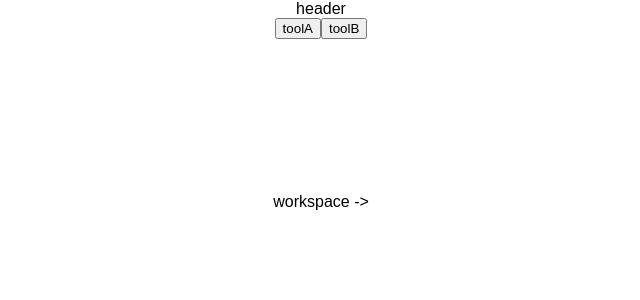
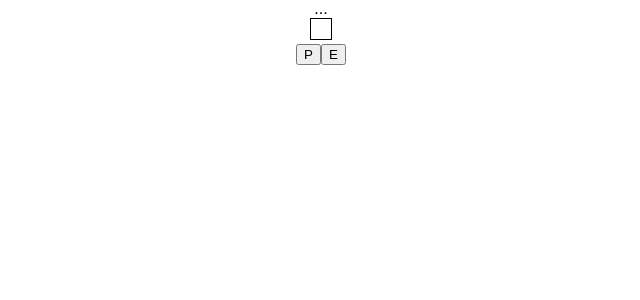
Before and after one commit to lean8086/wunderpaint, a React (Create React App) app: page / in a window 1280 px wide. Shown: the top 300 px of the page, without its empty margins (319-959 px from the left). Built offline with nearby package versions, Linux system fonts and the light colour scheme.

Commit message:
Workable tools

```diff
--- a/src/App.js
+++ b/src/App.js
@@ -1,5 +1,4 @@
 import React, { Component } from 'react';
-import logo from './logo.svg';
 import './App.css';
 
 import Header from './Header';
--- a/src/Header/index.js
+++ b/src/Header/index.js
@@ -1,5 +1,5 @@
 import React from 'react';
 
 export default () => (
-  <div>header</div>
+  <div>...</div>
 );
--- a/src/Workspace/Canvas.js
+++ b/src/Workspace/Canvas.js
@@ -3,14 +3,22 @@ import React, { Component } from 'react';
 import Layer from './Layer';
 
 class Canvas extends Component {
-  algo() {
-    console.log(this.props.selectedTool);
+  // constructor(props) {
+  //   super(props);
+  //   // this.layers = [];
+  // }
+
+  handleClick() {
+    this.props.selectedTool.handleClick({
+      layers: this.layer,
+      selectedLayer: this.layer,
+    });
   }
 
   render() {
     return (
-      <div onClick={() => this.algo()}>
-        <Layer />
+      <div onClick={() => this.handleClick()}>
+        <Layer ref={l => this.layer = l} />
       </div>
     );
   }
--- a/src/Workspace/Layer.js
+++ b/src/Workspace/Layer.js
@@ -1,9 +1,19 @@
 import React, { Component } from 'react';
 
 class Layer extends Component {
+  componentDidMount() {
+    this.context = this.canvas.getContext('2d');
+  }
+
   render() {
     return (
-      <canvas/>
+      <canvas
+        width="20"
+        height="20"
+        style={{border: '1px solid black'}}
+        ref={c => this.canvas = c}
+        className="square"
+      />
     );
   }
 }
--- a/src/Workspace/Toolbox.js
+++ b/src/Workspace/Toolbox.js
@@ -1,11 +1,16 @@
 import React, { Component } from 'react';
+
+const tools = {
+  Pencil: require('./tools/Pencil'),
+  Eraser: require('./tools/Eraser'),
+}
 
 class Toolbox extends Component {
   render() {
     return (
       <div>
-        <button onClick={() => this.props.onClick('a')}>toolA</button>
-        <button onClick={() => this.props.onClick('b')}>toolB</button>
+        <button onClick={() => this.props.selectTool(tools.Pencil)}>P</button>
+        <button onClick={() => this.props.selectTool(tools.Eraser)}>E</button>
       </div>
     );
   }
--- a/src/Workspace/index.js
+++ b/src/Workspace/index.js
@@ -3,28 +3,38 @@ import React, { Component } from 'react';
 import Toolbox from './Toolbox';
 import Canvas from './Canvas';
 
+import Pencil from './tools/Pencil';
+
 class Workspace extends Component {
   constructor(props) {
     super(props);
     this.state = {
-      selectedTool: null,
+      selectedTool: Pencil,
       primaryColor: null,
       secondaryColor: null,
       selectedColor: null,
-      selectedLayers: [],
+      selectedLayer: null,
     };
   }
 
-  selectTool(toolname) {
-    this.setState({ selectedTool: toolname });
+  selectTool(tool) {
+    this.setState({ selectedTool: tool.default });
+  }
+
+  selectLayer(layer) {
+    this.setState({ selectedLayer: layer });
   }
 
   render() {
     return (
       <div>
-        <Toolbox onClick={(toolname) => this.selectTool(toolname)} />
-        <Canvas {...this.state} />
-        workspace -> {this.state.selectedTool}
+        <Canvas
+          {...this.state}
+        />
+        <Toolbox
+          // selectLayer={(layer) => this.selectLayer(layer)}
+          selectTool={(tool) => this.selectTool(tool)}
+        />
       </div>
     );
   }
--- /dev/null
+++ b/src/Workspace/tools/Eraser.js
@@ -0,0 +1,23 @@
+// import React, { Component } from 'react';
+
+// class Pencil extends Component {
+//   down(algo) {
+//     console.log('pencil down!', algo);
+//   }
+//
+//   render() {
+//     return (
+//       <div>
+//
+//       </div>
+//     );
+//   }
+// }
+
+// export default Pencil;
+
+export default {
+  handleClick: (algo) => {
+    console.log('eraser clic!', algo);
+  }
+}
--- /dev/null
+++ b/src/Workspace/tools/Pencil.js
@@ -0,0 +1,23 @@
+// import React, { Component } from 'react';
+
+// class Pencil extends Component {
+//   down(algo) {
+//     console.log('pencil down!', algo);
+//   }
+//
+//   render() {
+//     return (
+//       <div>
+//
+//       </div>
+//     );
+//   }
+// }
+
+// export default Pencil;
+
+export default {
+  handleClick: (algo) => {
+    console.log('pencil clic!', algo);
+  }
+}
```
